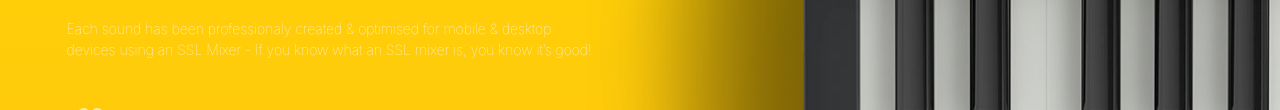
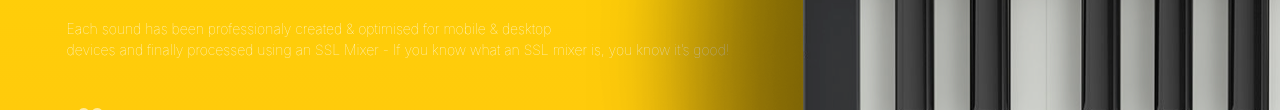
Before and after one commit to TheSwiftyCoder/soundsuigood, a plain HTML site: page index.html in a window 1280 px wide. Shown: the part 475-585 px from the top of the page. Drawn offline with nearby package versions, Linux system fonts and the light colour scheme.

Commit message:
Text change

```diff
--- a/index.html
+++ b/index.html
@@ -80,7 +80,7 @@
 					</div>
 					<div class="info2">
 						<p>
-							Each sound has been professionaly created &amp; optimised for mobile &amp; desktop<br> devices using an SSL Mixer
+							Each sound has been professionaly created &amp; optimised for mobile &amp; desktop<br> devices and finally processed using an SSL Mixer
 							- If you know what an SSL mixer is, you know it’s good!
 							</p>
 					</div>
```
